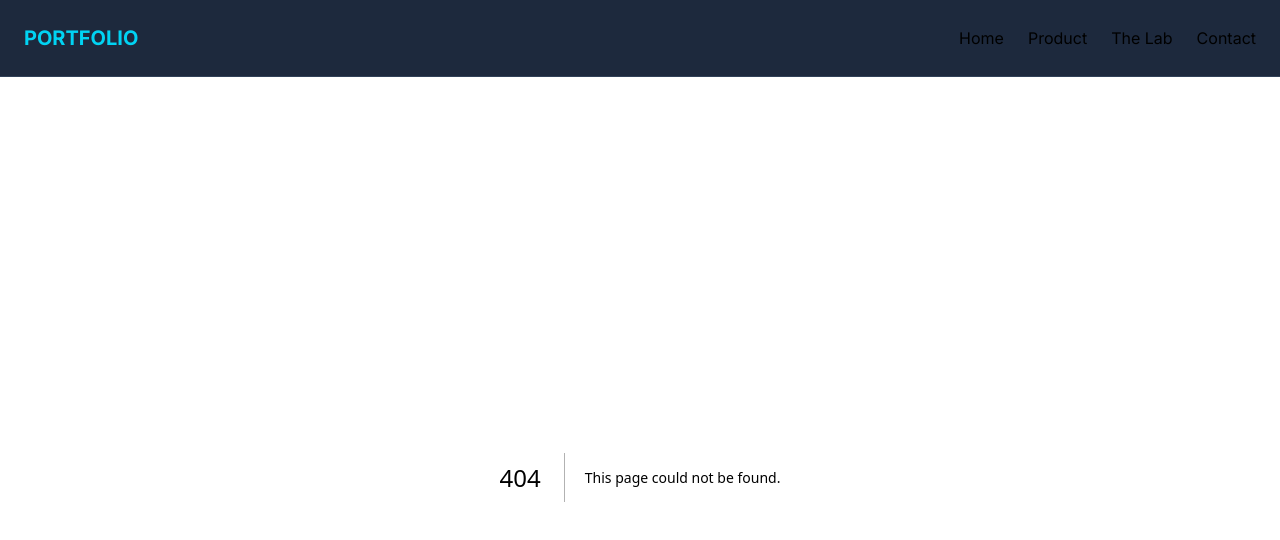
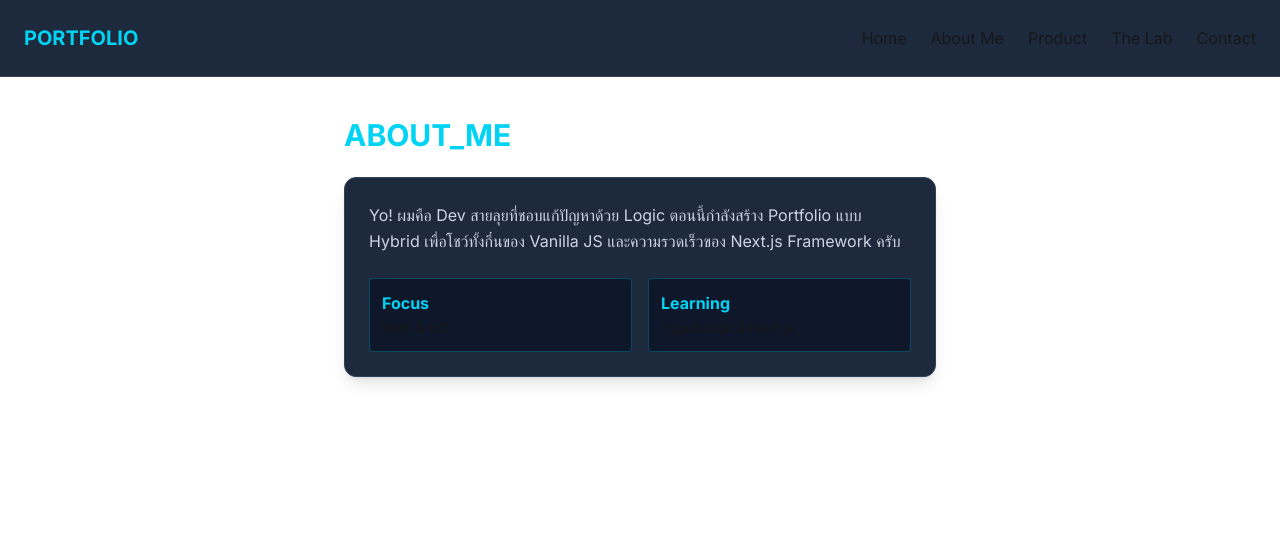
Before and after one commit to Dparamet/Portfolio-D-Kub, a Next.js app: page /aboutme in a window 1280 px wide. Before the commit this address had no page. Shown: the top 540 px of the page. Built offline with nearby package versions, Linux system fonts and the light colour scheme.

Commit message:
Add (MVP) for Nav Router & basic version 0.0.1

```diff
--- /dev/null
+++ b/app/aboutme/page.tsx
@@ -0,0 +1,26 @@
+// app/aboutme/page.tsx
+
+export default function AboutMePage() {
+  return (
+    <div className="p-10 max-w-2xl mx-auto">
+      <h1 className="text-3xl font-bold text-cyan-400 mb-6">ABOUT_ME</h1>
+      <div className="bg-slate-800 p-6 rounded-xl border border-slate-700 shadow-lg">
+        <p className="text-slate-300 leading-relaxed mb-4">
+          Yo! ผมคือ Dev สายลุยที่ชอบแก้ปัญหาด้วย Logic
+          ตอนนี้กำลังสร้าง Portfolio แบบ Hybrid เพื่อโชว์ทั้งกึ๋นของ Vanilla JS
+          และความรวดเร็วของ Next.js Framework ครับ
+        </p>
+        <div className="grid grid-cols-2 gap-4 mt-6">
+          <div className="bg-slate-900 p-3 rounded border border-cyan-500/30">
+            <span className="text-cyan-400 font-bold block">Focus</span>
+            <span className="text-sm">Web & IoT</span>
+          </div>
+          <div className="bg-slate-900 p-3 rounded border border-cyan-500/30">
+            <span className="text-cyan-400 font-bold block">Learning</span>
+            <span className="text-sm">TypeScript & Next.js</span>
+          </div>
+        </div>
+      </div>
+    </div>
+  );
+}
--- /dev/null
+++ b/app/contact/page.tsx
@@ -0,0 +1,29 @@
+// app/contact/page.tsx
+
+export default function ContactPage() {
+  return (
+    <div className="p-10 flex flex-col items-center">
+      <h1 className="text-3xl font-bold text-cyan-400 mb-8 uppercase">Let's Talk!</h1>
+
+      <div className="w-full max-w-md space-y-4">
+        {/* ช่องทางติดต่อที่ 1: Email */}
+        <div className="p-6 bg-slate-800 border border-slate-700 rounded-2xl hover:border-cyan-400 transition-all group">
+          <h2 className="text-sm text-slate-400 uppercase tracking-widest mb-1">Email</h2>
+          <p className="text-xl font-mono text-white group-hover:text-cyan-400">yourname@email.com</p>
+        </div>
+
+        {/* ช่องทางติดต่อที่ 2: GitHub / Social */}
+        <div className="p-6 bg-slate-800 border border-slate-700 rounded-2xl hover:border-cyan-400 transition-all group">
+          <h2 className="text-sm text-slate-400 uppercase tracking-widest mb-1">GitHub</h2>
+          <a href="https://github.com/yourusername" target="_blank" className="text-xl font-mono text-white group-hover:text-cyan-400">
+            github.com/yourusername →
+          </a>
+        </div>
+      </div>
+
+      <p className="mt-12 text-slate-500 text-sm">
+        *หน้านี้เป็นเวอร์ชั่น MVP ยังไม่ได้ใส่ระบบรับข้อความ (Contact Form)
+      </p>
+    </div>
+  );
+}
--- /dev/null
+++ b/app/lab/page.tsx
@@ -0,0 +1,25 @@
+// app/lab/page.tsx
+
+export default function LabPage() {
+  const miniProjects = [
+    { id: 1, title: "Calculator", status: "Coming Soon", tech: "Vanilla JS" },
+    { id: 2, title: "Todo List", status: "Coming Soon", tech: "Vanilla JS" },
+  ];
+
+  return (
+    <div className="p-8">
+      <h1 className="text-3xl font-bold text-cyan-400 mb-6 underline">/ THE_LAB</h1>
+      <p className="text-slate-300 mb-8">นี่คือพื้นที่โชว์กึ๋น Logic การเขียน Code ด้วย Vanilla JS ล้วนๆ ของผม</p>
+
+      <div className="grid grid-cols-1 md:grid-cols-2 gap-6">
+        {miniProjects.map((project) => (
+          <div key={project.id} className="p-6 border border-slate-700 bg-slate-800 rounded-xl hover:border-cyan-400 transition-colors">
+            <h2 className="text-xl font-bold mb-2">{project.title}</h2>
+            <span className="text-xs bg-slate-700 px-2 py-1 rounded text-cyan-300">{project.tech}</span>
+            <p className="mt-4 text-slate-500 italic">{project.status}</p>
+          </div>
+        ))}
+      </div>
+    </div>
+  );
+}
--- a/app/layout.tsx
+++ b/app/layout.tsx
@@ -23,6 +23,7 @@ export default function RootLayout({
           <div className="text-xl font-bold text-cyan-400">PORTFOLIO</div>
           <ul className="flex gap-6">
             <li><Link href="/" className="hover:text-cyan-400">Home</Link></li>
+            <li><Link href="/aboutme" className="hover:text-cyan-400">About Me</Link></li>
             <li><Link href="/product" className="hover:text-cyan-400">Product</Link></li>
             <li><Link href="/lab" className="hover:text-cyan-400">The Lab</Link></li>
             <li><Link href="/contact" className="hover:text-cyan-400">Contact</Link></li>
--- /dev/null
+++ b/app/product/page.tsx
@@ -0,0 +1,18 @@
+// app/product/page.tsx
+
+export default function ProductPage() {
+  return (
+    <div className="p-10">
+      <h1 className="text-3xl font-bold text-cyan-400 mb-6">MY_PROJECTS</h1>
+      <div className="grid gap-4">
+        {/* Bare Minimum: ใส่แค่ชื่อโปรเจกต์ไว้ก่อนตามแผน MVP */}
+        <div className="p-4 bg-slate-800 border border-slate-700 rounded">
+          <h2 className="text-xl">Project 1: E-commerce Website (Coming Soon)</h2>
+        </div>
+        <div className="p-4 bg-slate-800 border border-slate-700 rounded">
+          <h2 className="text-xl">Project 2: IoT Dashboard (Coming Soon)</h2>
+        </div>
+      </div>
+    </div>
+  );
+}
```
